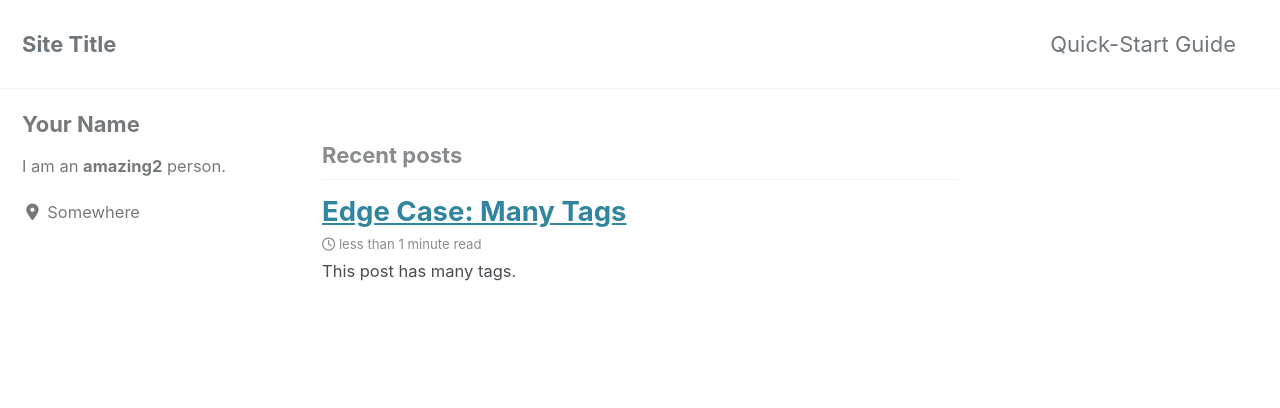
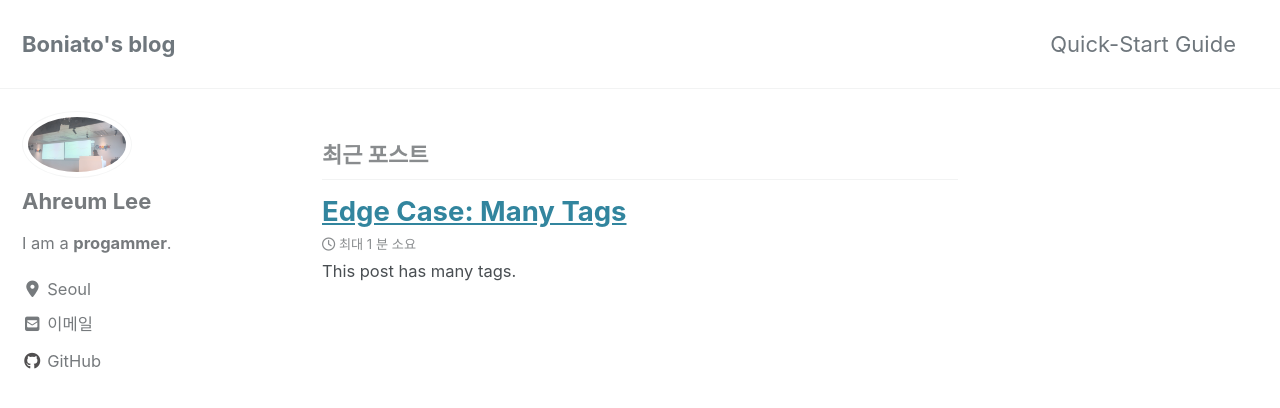
Before and after one commit to boniato/boniato.github.io, a Jekyll site: the page built from index.html, in a window 1280 px wide and 900 px high. Shown: the top 408 px of the window. Built offline with Jekyll 4.4.1, drawn with Linux system fonts in a browser that asks for light colours; cached includes are drawn as plain includes; nearby versions of some CDN libraries; the list of posts is cut into pages by our own code; some of the changed text lies outside the part shown.

Commit message:
modify config

```diff
--- a/_config.yml
+++ b/_config.yml
@@ -15,15 +15,15 @@
 minimal_mistakes_skin    : "default" # "air", "aqua", "contrast", "dark", "dirt", "neon", "mint", "plum", "sunrise"
 
 # Site Settings
-locale                   : "en-US"
-title                    : "Site Title"
+locale                   : "ko"
+title                    : "Boniato's blog"
 title_separator          : "-"
 subtitle                 : # site tagline that appears below site title in masthead
-name                     : "Your Name"
-description              : "An amazing1 website."
-url                      : # the base hostname & protocol for your site e.g. "https://mmistakes.github.io"
+name                     : "Boniato"
+description              : "An website to write what I study."
+url                      : "https://boniato.github.io" # the base hostname & protocol for your site e.g. "https://mmistakes.github.io"
 baseurl                  : # the subpath of your site, e.g. "/blog"
-repository               : # GitHub username/repo-name e.g. "mmistakes/minimal-mistakes"
+repository               : "boniato/boniato.github.io" # GitHub username/repo-name e.g. "mmistakes/minimal-mistakes"
 teaser                   : # path of fallback teaser image, e.g. "/assets/images/500x300.png"
 logo                     : # path of logo image to display in the masthead, e.g. "/assets/images/88x88.png"
 masthead_title           : # overrides the website title displayed in the masthead, use " " for no title
@@ -107,11 +107,12 @@ analytics:
 
 # Site Author
 author:
-  name             : "Your Name"
-  avatar           : # path of avatar image, e.g. "/assets/images/bio-photo.jpg"
-  bio              : "I am an **amazing2** person."
-  location         : "Somewhere"
-  email            :
+  name             : "Ahreum Lee"
+  avatar           : "/assets/images/profile-image.png" # path of avatar image, e.g. "/assets/images/bio-photo.jpg"
+  bio              : "I am a **progammer**."
+  location         : "Seoul"
+  email            : "ahh.reum.lee@gmail.com"
+  github           : "boniato"
   links:
     - label: "Email"
       icon: "fas fa-fw fa-envelope-square"
```
Also changed, not shown: docs/_docs/05-configuration.md (+1 -1 lines), docs/_docs/10-layouts.md (+1 -1 lines), test/_config.yml (+1 -1 lines).
